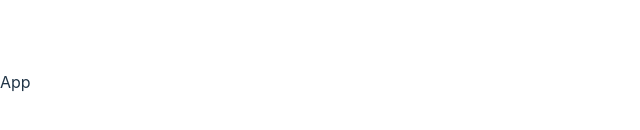
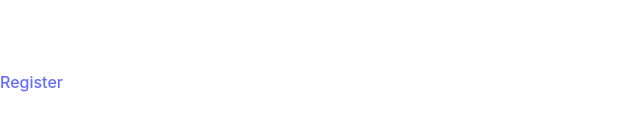
Before and after one commit to Dhakeswor17/my-todo, a React (Vite) app: page / in a window 1280 px wide. Shown: the part 318-448 px from the top of the page, without its empty margins (0-640 px from the left). Built offline with nearby package versions, Linux system fonts and the light colour scheme.

Commit message:
adding components

```diff
--- a/package.json
+++ b/package.json
@@ -10,6 +10,7 @@
     "preview": "vite preview"
   },
   "dependencies": {
+    "@mui/material": "^6.4.4",
     "react": "^19.0.0",
     "react-dom": "^19.0.0"
   },
--- a/src/App.tsx
+++ b/src/App.tsx
@@ -1,8 +1,11 @@
 import React from 'react'
+import Home from './components/Home'
 
 const App = () => {
   return (
-    <div>App</div>
+    <div>
+      <Home></Home>
+    </div>
   )
 }
 
--- /dev/null
+++ b/src/components/Home.tsx
@@ -0,0 +1,11 @@
+import React from 'react'
+
+const Home = () => {
+  return (
+    <div>
+        <a href="Register">Register</a>
+    </div>
+  )
+}
+
+export default Home
```
Also changed, not shown: 1 other file (tests, documents, lock files or other folders).
